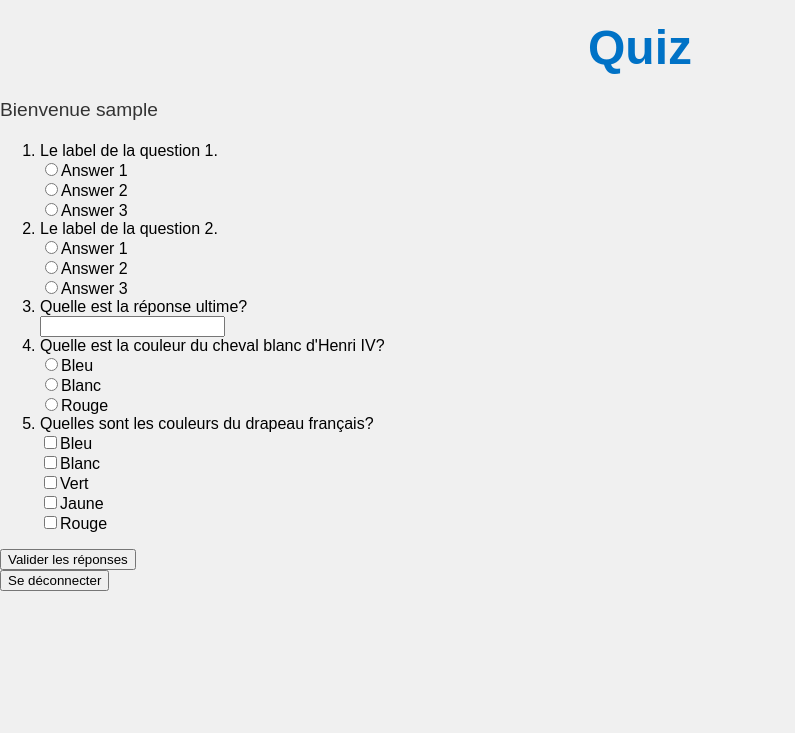
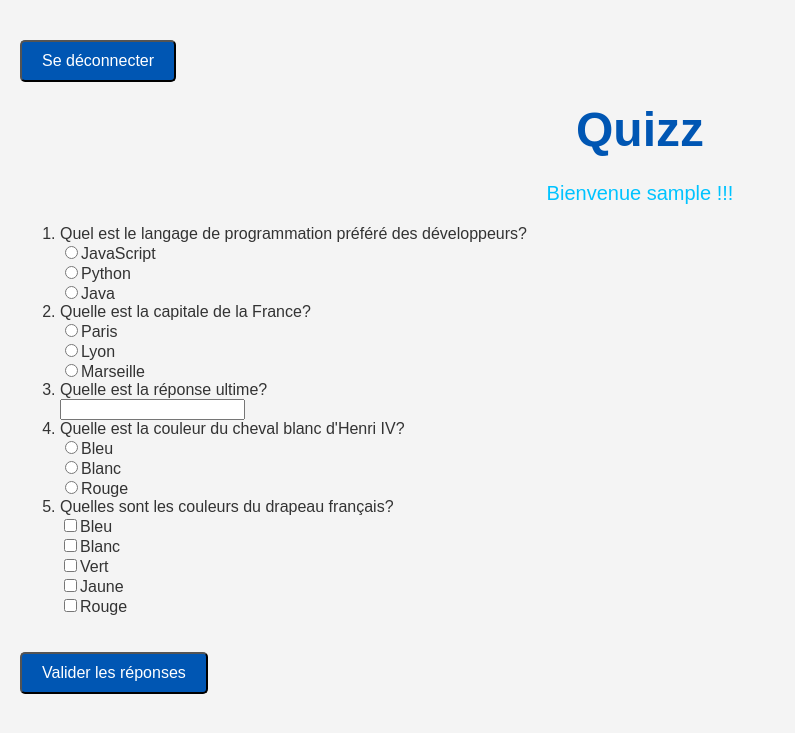
Before and after one commit to lenny-vergerolle/ProjetPHPQuestions, a PHP site: page /templates/quiz.php in a window 1280 px wide. Shown: the top 733 px of the page, without its empty margins (0-795 px from the left). Run offline with PHP 8.4, Linux system fonts and the light colour scheme; the visitor is signed in with stand-in values (Sample User, id 1); data comes from the database, SQL or seed files in the repository.

Commit message:
fin du projet quizz en php

```diff
--- a/BD/MajBD.php
+++ b/BD/MajBD.php
@@ -6,21 +6,23 @@ use PDO;
 use PDOException;
 
 class MajBD
+//Permet de créer et de mettre à jour la base de données
 {
     private PDO $pdo;
 
     public function __construct()
+    //Permet de se connecter à la base de données
     {
         try {
             $this->pdo = new PDO('sqlite:' . __DIR__ . '/db.sqlite');
             $this->pdo->setAttribute(PDO::ATTR_ERRMODE, PDO::ERRMODE_EXCEPTION);
-            $this->deleteTable();
             $this->createTable();
         } catch (PDOException $e) {
             echo "Erreur de connexion à la base de données : " . $e->getMessage();
         }
     }
     private function deleteTable(): void
+    //Permet de supprimer la table
     {
         try {
             $deleteTable = "DROP TABLE IF EXISTS JOUEUR";
@@ -51,6 +53,7 @@ class MajBD
 
 
     public function insertData(string $name): int
+    //Permet d'insérer les données du joueur dans la base de données
 {
     try {
         $insertData = "INSERT INTO JOUEUR (NOM, NB_QUESTIONS, SCORE_TOTAL, SCORE_CORRECT, NB_REPONSES_CORRECTES) VALUES (:name, 0, 0, 0, 0)";
@@ -63,6 +66,7 @@ class MajBD
     }
 }
     public function afficheJoueur(int $id): void
+    //Permet d'afficher les données d'un joueur
     {
         try {
             $sql = "SELECT * FROM JOUEUR WHERE ID = :id";
@@ -82,26 +86,31 @@ class MajBD
         }
     }
 
-    public function incrementeQuestionsTotal(): void
+    public function incrementeQuestionsTotal($id): void
+    //Permet d'incrémenter le nombre de questions posées
     {
-        $this->updateField(1,'NB_QUESTIONS', value: 1);
+        $this->updateField($id, 'NB_QUESTIONS', 1);
     }
     public function incrementeQuestionCorrect(int $id): void
+    //Permet d'incrémenter le nombre de réponses correctes
     {
         $this->updateField($id, 'NB_REPONSES_CORRECTES', 1);
     }
 
     public function incrementeScoreCorrect(int $id, int $value): void
+    //  Permet d'incrémenter le score correct
     {
         $this->updateField($id, 'SCORE_CORRECT', $value);
     }
 
     public function incrementeScoreTotal(int $id, int $value): void
+    //Permet d'incrémenter le score total
     {
         $this->updateField($id, 'SCORE_TOTAL', $value);
     }
 
     private function updateField(int $id, string $field, int $value): void
+    //Permet de mettre à jour un champ de la base de données
 {
     try {
 
@@ -113,6 +122,7 @@ class MajBD
     }
 }
     public function afficheTousLesJoueurs(): void
+    //Permet d'afficher tous les joueurs
     {
         try {
             $sql = "SELECT * FROM JOUEUR";
--- a/autoload.php
+++ b/autoload.php
@@ -1,21 +1,25 @@
 <?php
 declare(strict_types=1);
 
+// Déclaration de la classe Autoloader
 class Autoloader {
+    // Méthode statique pour charger une classe
     public static function loadClass($className) {
-        // Replace namespace separators with directory separators
+        // Remplacer les backslashes par des séparateurs de répertoires
         $className = str_replace('\\', DIRECTORY_SEPARATOR, $className);
 
-        // Define the base directory (one level above the autoloader file)
-        $baseDir = __DIR__ . '/';  // Adjust this path if needed
+        // Définir le répertoire de base
+        $baseDir = __DIR__ . '/';
 
-        // Build the full path to the class file
+        // Construire le chemin complet du fichier de la classe
         $filePath = $baseDir . $className . '.php';
 
-        // Check if the file exists, and if so, require it
+        // Vérifier si le fichier existe
         if (file_exists($filePath)) {
+            // Inclure le fichier de la classe
             require_once $filePath;
         } else {
+            // Lancer une exception si le fichier de la classe n'est pas trouvé
             throw new Exception("Class file not found: $filePath");
         }
     }
--- a/data/model.json
+++ b/data/model.json
@@ -2,25 +2,25 @@
     {
         "uuid": "8030a37e-947b-11ee-b9d1-0242ac120002",
         "type": "radio",
-        "label": "Le label de la question 1.",
+        "label": "Quel est le langage de programmation préféré des développeurs?",
         "choices": [
-            "Answer 1",
-            "Answer 2",
-            "Answer 3"
+            "JavaScript",
+            "Python",
+            "Java"
         ],
-        "answer": "Answer 2",
+        "answer": "Python",
         "score": 1
     },
     {
         "uuid": "8d7f7078-947b-11ee-b9d1-0242ac120002",
         "type": "radio",
-        "label": "Le label de la question 2.",
+        "label": "Quelle est la capitale de la France?",
         "choices": [
-            "Answer 1",
-            "Answer 2",
-            "Answer 3"
+            "Paris",
+            "Lyon",
+            "Marseille"
         ],
-        "answer": "Answer 3",
+        "answer": "Paris",
         "score": 1
     },
     {
--- a/data/questions.php
+++ b/data/questions.php
@@ -1,5 +1,5 @@
 <?php
-
+// Récupère les questions depuis le fichier JSON
 function getQuestions(): array|Exception
 {
     $source = '../data/model.json';
--- a/templates/login.php
+++ b/templates/login.php
@@ -28,7 +28,7 @@ if ($_SERVER['REQUEST_METHOD'] === 'POST' && isset($_POST['nom_utilisateur'])) {
 <html>
 <head>
     <title>Connexion</title>
-    <link rel="stylesheet" type="text/css" href="../style/style.css">
+    <link rel="stylesheet" type="text/css" href="style/style.css">
 </head>
 <body>
     <h1>Connexion</h1>
--- a/templates/quiz.php
+++ b/templates/quiz.php
@@ -1,4 +1,5 @@
 <?php
+
 session_start();
 
 require_once "../data/questions.php";
@@ -15,6 +16,17 @@ use Classes\QuestionCheckBox;
 use Classes\QuestionText;
 use BD\MajBD;
 
+if (isset($_GET['reset']) && $_GET['reset'] === '1') {
+    // Supprimez les variables spécifiques de la session
+    unset($_SESSION['quiz_results']);
+    unset($_SESSION['reponses']);
+    unset($_SESSION['bonne_reponses']);
+
+    // Redirigez vers la page du quiz sans le paramètre "reset"
+    header('Location: quiz.php');
+    exit;
+}
+
 if (!isset($_SESSION['user_id'])) {
     header('Location: login.php');
     exit;
@@ -28,7 +40,6 @@ $question_handlers = [
     "radio" => "question_radio",
     "checkbox" => "question_checkbox"
 ];
-
 $answer_handlers = [
     "text" => "answer_text",
     "radio" => "answer_radio",
@@ -37,36 +48,94 @@ $answer_handlers = [
 
 // Définition des fonctions handlers
 function question_text($q) {
+    //Afficher une question de type texte
+
     $questionText = new QuestionText($q["uuid"], "Text", $q["label"], $q["answer"], 2, $q["uuid"], 3);
     $questionText->questionText();
 }
 
 function question_radio($q) {
+    //Afficher une question de type radio
     $questionRadio = new QuestionRadio($q["uuid"], "radio", $q["label"], $q["answer"], 1, $q["uuid"], "radio1");
     $questionRadio->setChoices($q["choices"]);
     $questionRadio->questionRadio();
 }
 
 function question_checkbox($q) {
+
+    //Afficher une question de type checkbox
+
     $questionCheckBox = new QuestionCheckBox($q["uuid"], "checkbox", $q["label"], $q["answer"][0], 2, $q["uuid"], "checkBox");
     $questionCheckBox->setChoices($q["choices"]);
     $questionCheckBox->questionCheckBox();
 }
+function answer_radio($q, $v, $majBD, $userId): bool {
+
+    //Répondre à une question de type radio
+
+    if ($v !== null) {
+        $majBD->incrementeScoreTotal($userId, $q['score']);
+        if ($v == $q['answer']) {
+            $majBD->incrementeQuestionCorrect($userId);
+            $majBD->incrementeScoreCorrect($userId, $q['score']);
+            return true;
+        }
+    }
+    return false;
+}
+function answer_checkbox($q, $v, $majBD, $userId): bool {
+
+    //Répondre à une question de type checkbox
+
+    if (is_array($v) && !empty($v)) {
+        $majBD->incrementeScoreTotal($userId, $q['score']);
+        $correctAnswers = $q['answer'];
+        sort(array: $v);
+        sort(array: $correctAnswers);
+
+        if ($v === $correctAnswers) {
+            $majBD->incrementeQuestionCorrect($userId);
+            $majBD->incrementeScoreCorrect($userId, $q['score']);
+            return true;
+        }
+    }
+    return false;
+}
+
+function answer_text($q, $v, $majBD, $userId): bool {
+
+    //Répondre à une question de type texte
+
+    if ($v !== null) {
+        $majBD->incrementeScoreTotal($userId, $q['score']);
+
+        if (strtolower(string: $v) == strtolower(string: $q['answer'])) {
+            $majBD->incrementeQuestionCorrect($userId);
+            $majBD->incrementeScoreCorrect($userId, $q['score']);
+            return true;
+        }
+    }
+    return false;
+}
+
 
 // Traitement du formulaire
 if ($_SERVER['REQUEST_METHOD'] === 'POST' && isset($_POST['submit_quiz'])) {
     $correct_answers = 0;
+
     $questions = getQuestions();
 
     foreach ($questions as $question) {
         $answer = $question['type'] === 'checkbox' ? ($_POST[$question['uuid']] ?? []) : ($_POST[$question['uuid']] ?? null);
         $handler = $answer_handlers[$question['type']];
+        $_SESSION['reponses'][] = $answer;
+        $_SESSION['bonne_reponses'][] = $question['answer'];
 
         if ($handler($question, $answer, $majBD, $_SESSION['user_id'])) {
+            $majBD -> incrementeQuestionsTotal($_SESSION['user_id']);
             $correct_answers++;
         }
     }
-
     $_SESSION['quiz_results'] = [
         'correct_answers' => $correct_answers,
         'total_questions' => count($questions)
@@ -87,9 +156,12 @@ $questions = getQuestions();
     <link rel="stylesheet" href="style/style.css">
 </head>
 <body>
+    <form method="POST" action="logout.php">
+        <button class ="button" type="submit">Se déconnecter</button>
+    </form>
     <div class="titre">
-        <h1>Quiz</h1>
-        <p>Bienvenue <?php echo htmlspecialchars($_SESSION['user_name']); ?></p>
+        <h1>Quizz</h1>
+        <p class="bienvenue">Bienvenue <?php echo htmlspecialchars($_SESSION['user_name']); ?> !!!</p>
     </div>
 
     <form method="POST" action="">
@@ -103,11 +175,9 @@ $questions = getQuestions();
             </li>
         <?php endforeach; ?>
         </ol>
-        <button type="submit" name="submit_quiz">Valider les réponses</button>
+        <button class="button" type="submit" name="submit_quiz">Valider les réponses</button>
     </form>
 
-    <form method="POST" action="logout.php">
-        <button type="submit">Se déconnecter</button>
-    </form>
+
 </body>
 </html>
--- a/templates/style/style.css
+++ b/templates/style/style.css
@@ -4,6 +4,18 @@ h1 {
     color: #0072C6;
     font-family: 'Arial', sans-serif;
     text-align: center;
+}
+.titre{
+    text-align: center;
+    color: hwb(194 0% 0%);
+    font-size: 30px;
+    margin: 0;
+}
+.bienvenue{
+    text-align: center;
+    color: hwb(194 0% 0%);
+    font-size: 20px;
+    margin: 0;
 }
 p{
     text-align: center;
@@ -29,3 +41,41 @@ body {
     align-items: center;
     height: 100vh;
 }
+
+body {
+    font-family: Arial, sans-serif;
+    margin: 20px;
+    background-color: #f4f4f4;
+    color: #333;
+}
+h1, h2, h3 {
+    color: #0056b3;
+}
+.container {
+    max-width: 800px;
+    margin: auto;
+    background: #fff;
+    padding: 20px;
+    border-radius: 10px;
+    box-shadow: 0 4px 8px rgba(0, 0, 0, 0.1);
+}
+ul {
+    list-style-type: disc;
+    margin-left: 20px;
+}
+ul li {
+    margin: 5px 0;
+}
+.button {
+    display: inline-block;
+    margin-top: 20px;
+    padding: 10px 20px;
+    background-color: #0056b3;
+    color: white;
+    text-decoration: none;
+    border-radius: 5px;
+    font-size: 16px;
+}
+.button:hover {
+    background-color: #0056b3;
+}
```
Also changed, not shown: style.css (deleted, +0 -10 lines), templates/results.php (+27 -3 lines), README.md, 1 other file.
